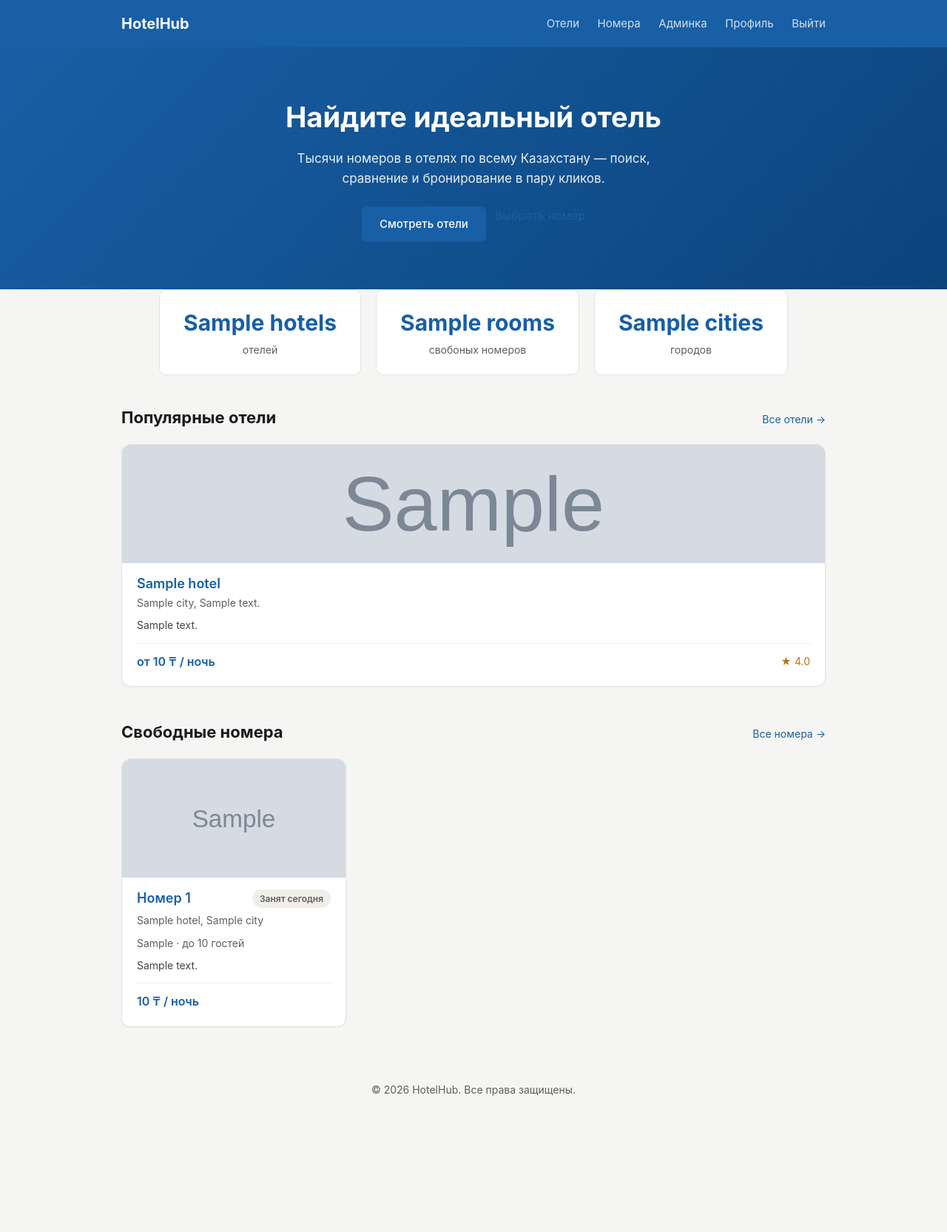
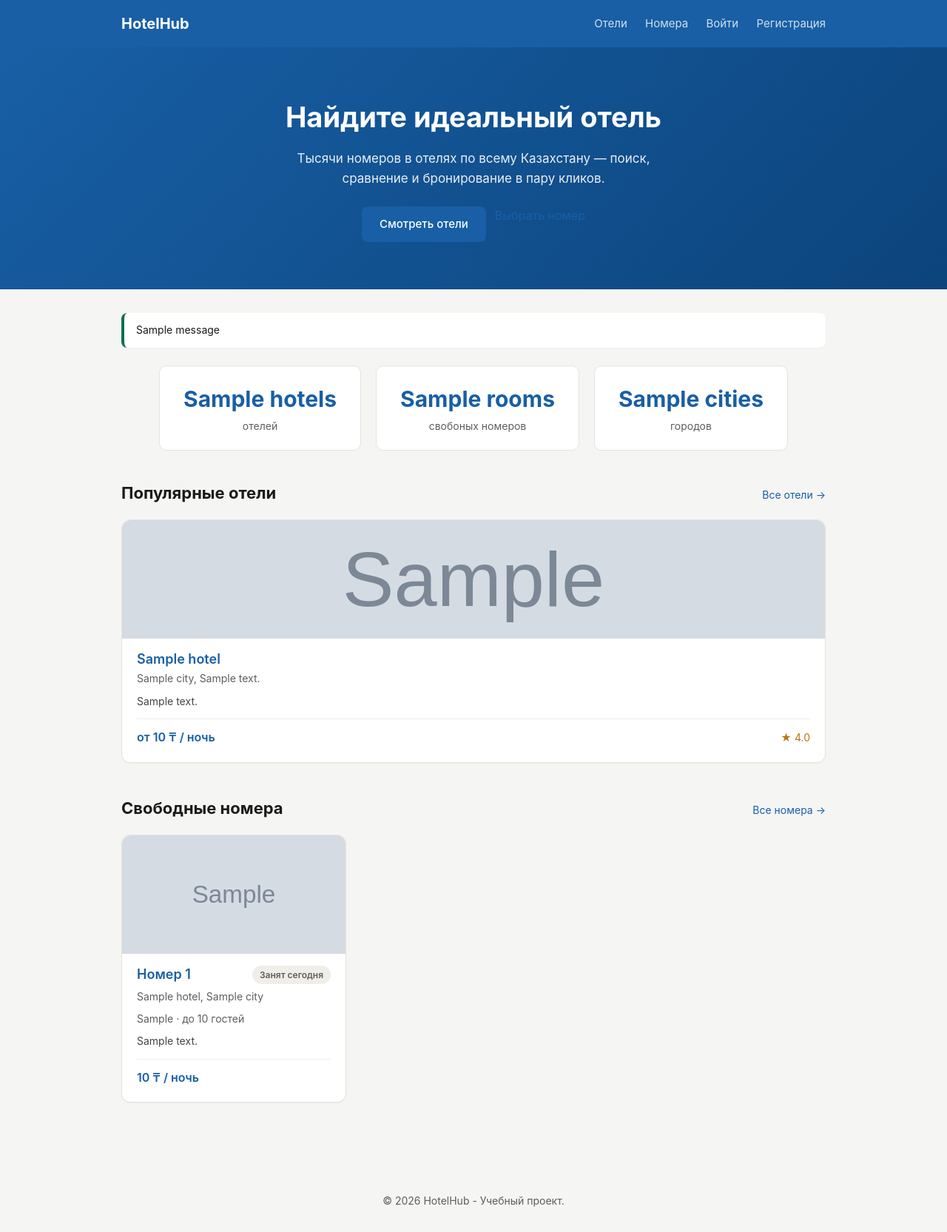
Before and after one commit to Scorp355/HotelHub, a Django app: template core/templates/core/home.html in a window 1280 px wide. Shown: the whole page at 74% size. Before the commit the page ends 1481 px from the top, so only its background shows below. Run offline with Django 5.2, Linux system fonts and the light colour scheme; the template is opened without the code that fills it: most values are stand-ins (such as "Sample title", 1, 10 or a date in 2020); grey boxes marked "Sample" are stand-in pictures; one stand-in notice (Sample message) is shown.

Commit message:
Переработана папка templates. Код полностью приведен к общему с учебным проектом

```diff
--- a/templates/base.html
+++ b/templates/base.html
@@ -29,10 +29,17 @@
     {% endblock %}
 
 
-    <main class="container">
-        {% block content %}
-        {# Контент #}
-        {% endblock %}
+    <main class="container content">
+        {# Всплывающие сообщения Django (успех входа, ошибки и т.п.) #}
+        {% if messages %}
+        <ul class="messages">
+            {% for message in messages %}
+            <li class="message message-{{ message.tags }}">{{ message }}</li>
+            {% endfor %}
+        </ul>
+        {% endif %}
+
+        {% block content %}{# Контент #}{% endblock %}
     </main>
 
 
@@ -43,5 +50,7 @@
 
     {# Глобальный скрипт проекта #}
     <script src="{% static 'js/main.js' %}"></script>
+    {% block extra_js %}{% endblock %}
+</body>
 
-</body>
+</html>
--- a/templates/includes/footer.html
+++ b/templates/includes/footer.html
@@ -1,5 +1,5 @@
 <footer class="footer">
     <div class="container">
-        &copy; {% now 'Y' %} HotelHub. Все права защищены.
+        &copy; {% now 'Y' %} HotelHub - Учебный проект.
     </div>
 </footer>
--- a/templates/includes/navbar.html
+++ b/templates/includes/navbar.html
@@ -1,16 +1,45 @@
 {% load static %}
+
 <header class="navbar">
     <div class="container">
         <a href="{% url 'core:home' %}" class="logo">HotelHub</a>
-        <nav class="nav">
+        <nav>
             <a href="{% url 'hotels:hotel_list' %}"
-                class="{% if request.resolver_match.url_name == 'hotel_list' %}active{% endif %}">Отели</a>
-            <a href="{% url 'rooms:rooms_list' %}"
-                class="{% if request.resolver_match.url_name == 'room_list' %}active{% endif %}">Номера</a>
-            <a href="/admin/">Админка</a>
-            {# Временные ссылки #}
-            <a href="{% url 'users:profile' %}">Профиль</a>
-            <a href="{% url 'users:logout' %}">Выйти</a>
+                class="{% if request.resolver_match.namespace == 'hotels' %}active{% endif %}">
+                Отели
+            </a>
+            <a href="{% url 'rooms:room_list' %}"
+                class="{% if request.resolver_match.namespace == 'rooms' %}active{% endif %}">
+                Номера
+            </a>
+
+            {% if user.is_authenticated %}
+            {# Пользователь вошёл: показываем брони, профиль и выход. #}
+            <a href="{% url 'bookings:list' %}"
+                class="{% if request.resolver_match.namespace == 'bookings' %}active{% endif %}">
+                Мои брони
+            </a>
+            <a href="{% url 'users:profile' %}"
+                class="{% if request.resolver_match.url_name == 'profile' %}active{% endif %}">
+                {{ user.username }}
+            </a>
+            {% comment %} Выход меняет состояние (завершает сессию), поэтому только
+            через POST-форму, а не GET-ссылку (аудит, дефект №5). {% endcomment %}
+            <form method="post" action="{% url 'users:logout' %}" class="navbar-logout-form">
+                {% csrf_token %}
+                <button type="submit" class="link-button">Выйти</button>
+            </form>
+            {% else %}
+            {# Гость: предлагаем войти или зарегистрироваться. #}
+            <a href="{% url 'users:login' %}"
+                class="{% if request.resolver_match.url_name == 'login' %}active{% endif %}">
+                Войти
+            </a>
+            <a href="{% url 'users:register' %}"
+                class="{% if request.resolver_match.url_name == 'register' %}active{% endif %}">
+                Регистрация
+            </a>
+            {% endif %}
         </nav>
     </div>
 </header>
```
Lines whose indentation alone changed are shown as unchanged.
